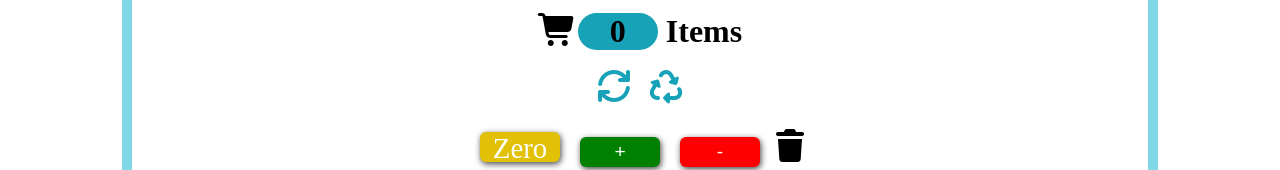
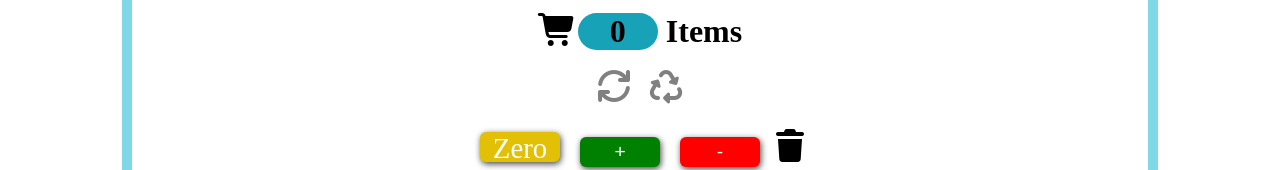
Before and after one commit to cbuabbosbek/react-revision-10-01, a React (Vite) app: page /projects/counter in a window 1280 px wide. Shown: the part 146-316 px from the top of the page. Built offline with nearby package versions, Linux system fonts and the light colour scheme.

Commit message:
counterDone

```diff
--- a/src/App.css
+++ b/src/App.css
@@ -179,6 +179,16 @@ input {
   font-size: 2rem;
 }
 
+.inactive {
+  color: gray;
+  cursor: not-allowed;
+}
+
+.active {
+  color: #17a2b8;
+  cursor: pointer;
+}
+
 .counter-items {
   display: inline-block;
   /* color: white; */
@@ -203,16 +213,3 @@ input {
   gap: 12px;
   margin: 20px auto;
 }
-
-.m-10 i {
-  cursor: pointer;
-  color: #17a2b8;
-}
-
-.m-10 i:hover {
-  color: #0c6c7b;
-}
-
-.m-10 i:active {
-  color: #444;
-}
--- a/src/pages/Counter.jsx
+++ b/src/pages/Counter.jsx
@@ -8,6 +8,7 @@ function CounterApp() {
     { id: 3, count: 0, added: false },
     { id: 4, count: 0, added: false },
   ]);
+
 
   const plus = (id) => {
     let newCounters = counters.map((c) => {
@@ -41,6 +42,27 @@ function CounterApp() {
     setCounters(filteredCounters);
   };
 
+  const resetAll = () => {
+    const resetCounters = counters.map((c) => ({
+      id: c.id,
+      count: 0,
+      added: false,
+    }));
+
+    setCounters(resetCounters);
+  };
+
+  const recoverAll = () => {
+    if(counters.length === 0) {
+      setCounters([
+    { id: 1, count: 0, added: false },
+    { id: 2, count: 0, added: false },
+    { id: 3, count: 0, added: false },
+    { id: 4, count: 0, added: false },
+      ]);
+    }
+  };
+
   useEffect(() => {
     let count = 0;
     counters.forEach((c) => {
@@ -60,8 +82,16 @@ function CounterApp() {
           <span className="counter-items">{items}</span> Items
         </h1>
         <div className="m-10">
-          <i class="fa-solid fa-arrows-rotate"></i>
-          <i class="fa-solid fa-recycle"></i>
+          <i className={`fa-solid fa-arrows-rotate ${
+             items > 0 ? "active" : "inactive"
+          }`}
+
+          onClick={resetAll}></i>
+          <i className={`fa-solid fa-recycle ${
+            counters.length == 0 ? "active" : "inactive"
+          }`}
+
+          onClick={recoverAll}></i>
         </div>
         <div>
           {counters.map((c) => {
```
